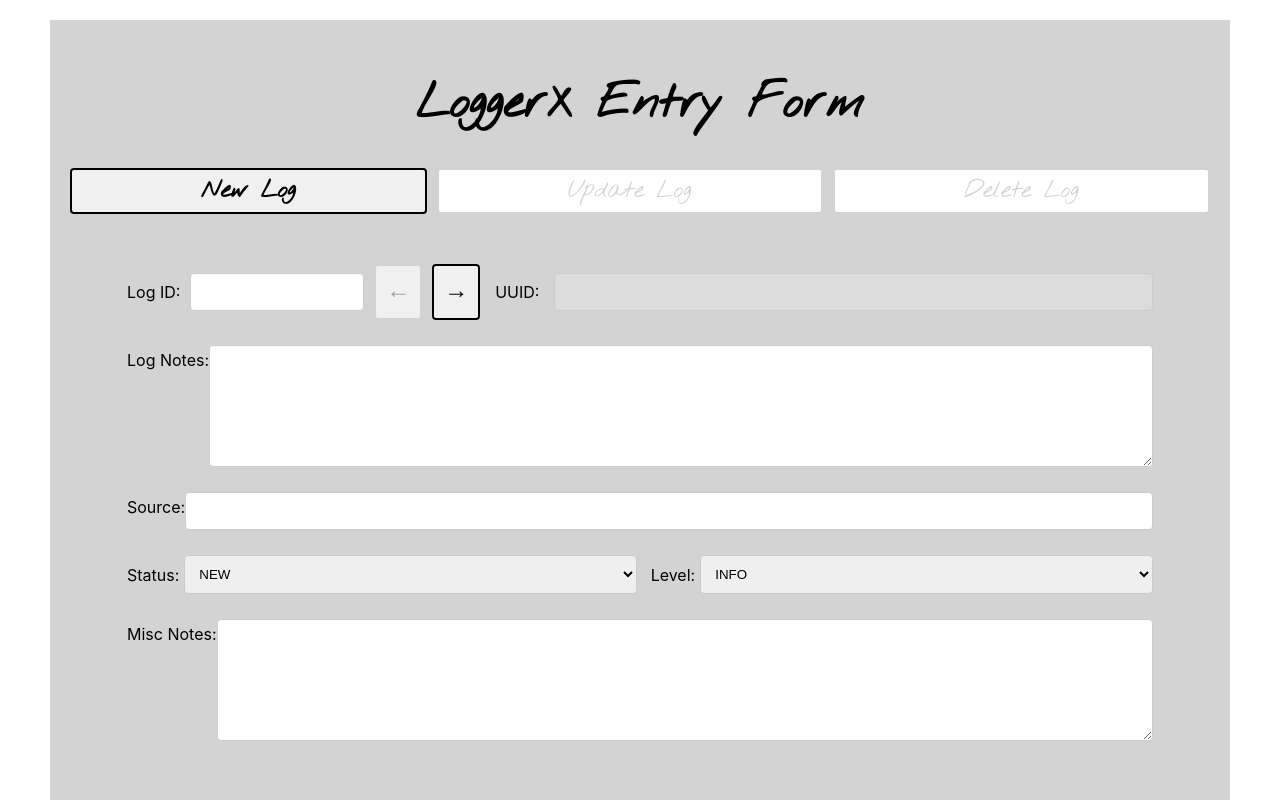
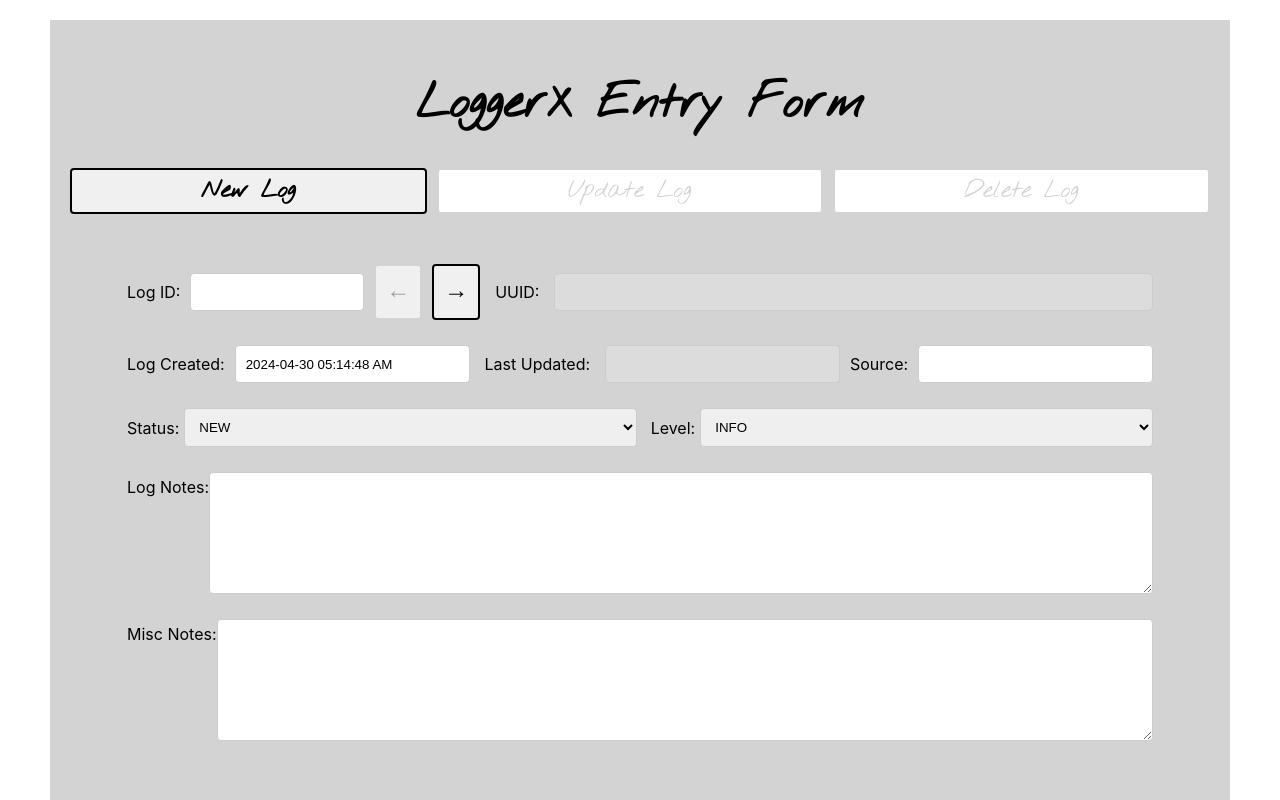
Before and after one commit to AznIronMan/logger_x, a React (Create React App) app in the folder webgui/: page / in a window 1280 px wide. Shown: the top 800 px of the page. Built offline with nearby package versions, Linux system fonts and the light colour scheme; no server answers.

Commit message:
more updates to the update on webgui and backend

```diff
--- a/webgui/package.json
+++ b/webgui/package.json
@@ -15,7 +15,7 @@
     "web-vitals": "^2.1.4"
   },
   "scripts": {
-    "start": "REACT_APP_API_URL=echo.portland.cnbllc.local REACT_APP_API_PORT=9199 REACT_APP_SECRET_KEY=JazzyJazIsNo1 PORT=9200 HTTPS=true SSL_CRT_FILE=/data/ca/certs/echo.portland.cnbllc.local.crt SSL_KEY_FILE=/data/ca/certs/echo.portland.cnbllc.local.key react-scripts start",
+    "start": "REACT_APP_API_URL=echo.portland.cnbllc.local REACT_APP_API_PORT=9199 REACT_APP_SECRET_KEY=JazzyJazIsNo1 REACT_APP_MILITARY_TIME=true PORT=9200 HTTPS=true SSL_CRT_FILE=/data/ca/certs/echo.portland.cnbllc.local.crt SSL_KEY_FILE=/data/ca/certs/echo.portland.cnbllc.local.key react-scripts start",
     "build": "react-scripts build",
     "test": "react-scripts test",
     "eject": "react-scripts eject"
--- a/webgui/src/App.js
+++ b/webgui/src/App.js
@@ -5,9 +5,40 @@ import "./App.css";
 
 const debugMode = true; // Set to true to enable console logging
 
-// TODO: need to make sure that logid is fetched on update in fastapi side!
+// TODO: Implement the delete log functionality
+// TODO: Implement the admin delete function
+// TODO: add search bar option to search id, date, text dynamically
 
 function App() {
+  // top-level functions
+  const militaryTime = process.env.REACT_APP_MILITARY_TIME || false;
+
+  const getFormattedDate = useCallback(() => {
+    const date = new Date();
+    const year = date.getFullYear();
+    const month = (date.getMonth() + 1).toString().padStart(2, "0");
+    const day = date.getDate().toString().padStart(2, "0");
+    const hours = date.getHours();
+    const minutes = date.getMinutes().toString().padStart(2, "0");
+    const seconds = date.getSeconds().toString().padStart(2, "0");
+
+    const hourDisplay = militaryTime
+      ? hours.toString().padStart(2, "0")
+      : (hours % 12 || 12).toString().padStart(2, "0");
+    const amPm = hours >= 12 ? "PM" : "AM";
+
+    const formattedDate = `${year}-${month}-${day} ${hourDisplay}:${minutes}:${seconds}${militaryTime ? "" : " " + amPm}`;
+    return formattedDate;
+  }, [militaryTime]);
+
+  function safelyParseJSON(json) {
+    try {
+      return JSON.parse(json);
+    } catch (e) {
+      return null;
+    }
+  }
+
   // states
   const [buttonsActive, setButtonsActive] = useState({
     newLog: true,
@@ -27,6 +58,8 @@ function App() {
     level: "INFO",
     status: "new",
     misc: "",
+    log_date: getFormattedDate(),
+    last_updated: "",
     admin_delete: false,
   });
 
@@ -104,13 +137,17 @@ function App() {
       level: "INFO",
       status: "new",
       misc: "",
+      log_date: getFormattedDate(),
+      last_updated: "",
       admin_delete: false,
     });
     setIsFormLocked(false);
-  }, []);
+    setIsUpdateMode(false);
+  }, [getFormattedDate]);
 
   const fetchNewLogId = useCallback(async () => {
     try {
+      setIsUpdateMode(false);
       const response = await axios.get(
         `https://${apiURL}:${apiPort}/newlogid`,
         {
@@ -129,15 +166,24 @@ function App() {
         level: "INFO",
         status: "new",
         misc: "",
+        log_date: getFormattedDate(),
+        last_updated: "",
         admin_delete: false,
       }));
-      setHasNext(false); // No next log ID expected after a new log entry
+      setHasNext(false);
       checkLogIdExists(response.data.new_log_id);
       setIsFormLocked(false);
     } catch (error) {
       if (debugMode) console.error("Failed to fetch new log ID:", error);
     }
-  }, [apiURL, apiPort, secretKey, checkLogIdExists, setIsFormLocked]);
+  }, [
+    apiURL,
+    apiPort,
+    secretKey,
+    checkLogIdExists,
+    setIsFormLocked,
+    getFormattedDate,
+  ]);
 
   const fetchFirstLogId = useCallback(async () => {
     try {
@@ -194,7 +240,13 @@ function App() {
           source: logResponse.data.source || "",
           level: logResponse.data.level || "INFO",
           status: logResponse.data.status || "new",
-          misc: logResponse.data.internal.misc || "",
+          misc: safelyParseJSON(logResponse.data.internal)?.misc || "",
+          log_date: formatDateTime(logResponse.data.datetime) || "",
+          last_updated:
+            (formatDateTime(logResponse.data.last_updated) || "") ===
+            "Invalid Date"
+              ? ""
+              : formatDateTime(logResponse.data.last_updated),
         });
         setIsFormLocked(true);
       } else {
@@ -245,7 +297,13 @@ function App() {
           source: logResponse.data.source || "",
           level: logResponse.data.level || "INFO",
           status: logResponse.data.status || "new",
-          misc: logResponse.data.internal.misc || "",
+          misc: safelyParseJSON(logResponse.data.internal)?.misc || "",
+          log_date: formatDateTime(logResponse.data.datetime) || "",
+          last_updated:
+            (formatDateTime(logResponse.data.last_updated) || "") ===
+            "Invalid Date"
+              ? ""
+              : formatDateTime(logResponse.data.last_updated),
         });
         setHasPrevious(true);
         setIsFormLocked(true);
@@ -261,6 +319,35 @@ function App() {
     }
   }, [apiURL, apiPort, secretKey, formData.log_id, checkLogIdExists]);
 
+  function formatDateTime(isoDateString) {
+    const date = new Date(isoDateString);
+    const formatter = new Intl.DateTimeFormat("en-US", {
+      year: "numeric",
+      month: "2-digit",
+      day: "2-digit",
+      hour: "2-digit",
+      minute: "2-digit",
+      second: "2-digit",
+      hour12: false,
+    });
+
+    const [
+      { value: month },
+      ,
+      { value: day },
+      ,
+      { value: year },
+      ,
+      { value: hour },
+      ,
+      { value: minute },
+      ,
+      { value: second },
+    ] = formatter.formatToParts(date);
+
+    return `${year}-${month}-${day} ${hour}:${minute}:${second}`;
+  }
+
   const handleChange = (e) => {
     const { name, value, type, checked } = e.target;
     const newValue = type === "checkbox" ? checked : value || "";
@@ -273,7 +360,6 @@ function App() {
   const handleSubmit = async (e) => {
     e.preventDefault();
 
-    // Check for valid form submission
     const submissionCheck = checkSubmission(
       formData.log_notes,
       formData.source,
@@ -287,7 +373,6 @@ function App() {
       return;
     }
 
-    // Clean form data
     formData.log_notes = stripInvalidCharacters(formData.log_notes);
     formData.source = stripInvalidCharacters(formData.source);
     if (formData.misc) {
@@ -296,25 +381,20 @@ function App() {
 
     if (debugMode) console.log(formData);
 
-    // Determine the endpoint based on update or add mode
     const endpoint = isUpdateMode ? `/update/${formData.uuid}` : `/add`;
 
-    // Configure the request to the server
     try {
       const response = await axios({
-        method: "post", // Use 'post' for both adding and updating
+        method: "post",
         url: `https://${apiURL}:${apiPort}${endpoint}`,
-        data: formData, // Unified data structure for both operations
+        data: formData,
         headers: {
           "Content-Type": "application/json",
           "X-Secret-Key": secretKey,
         },
       });
 
-      // Log the server response in debug mode
       if (debugMode) console.log("Server Response:", response.data);
-
-      // Handle response from server
       if (response.data.status === "success") {
         alert(
           isUpdateMode
@@ -322,9 +402,7 @@ function App() {
             : "Log submitted successfully!"
         );
         clearForm();
-        if (!isUpdateMode) {
-          fetchNewLogId();
-        }
+        fetchNewLogId();
       } else {
         alert("Failed to submit log: " + response.data.message);
       }
@@ -356,7 +434,6 @@ function App() {
       return;
     } else {
       if (isUpdateMode) {
-        // Logic to revert any unsaved changes, if necessary
         setIsUpdateMode(false);
       } else {
         // Existing clear form logic here
@@ -443,7 +520,6 @@ function App() {
           disabled={buttonsActive.newLog ? false : true}
           className={`button-obj new-log ${buttonsActive.newLog ? "active" : "inactive"}`}
           onClick={() => {
-            // toggleButton('newLog');
             fetchNewLogId();
             setIsFormLocked(false);
           }}
@@ -463,8 +539,7 @@ function App() {
           disabled={buttonsActive.deleteLog ? false : true}
           className={`button-obj delete-log ${buttonsActive.deleteLog ? "active" : "inactive"}`}
           onClick={() => {
-            console.log("Delete Log Pressed");
-            // toggleButton('deleteLog')
+            console.log("NOT IMPLEMENTED: Delete Log Pressed");
           }}
         >
           Delete Log
@@ -514,17 +589,23 @@ function App() {
             disabled={buttonsActive.updateLog ? false : true}
           />
         </div>
-        <div className="form-row">
-          <label>Log Notes:</label>
-          <textarea
-            name="log_notes"
-            value={formData.log_notes}
-            readOnly={isFormLocked && !isUpdateMode}
-            onChange={handleChange}
-            className={isUpdateMode ? "update-mode" : ""}
+        <div className="form-row log-id-uuid-container">
+          <label>Log Created:</label>
+          <input
+            type="text"
+            name="log_date"
+            value={formData.log_date || getFormattedDate()}
+            readOnly
           />
-        </div>
-        <div className="form-row">
+          <label className="uuid-label">Last Updated:</label>
+          <input
+            type="text"
+            name="last_updated"
+            className="uuid-input"
+            value={formData.last_updated}
+            readOnly
+            disabled={buttonsActive.updateLog ? false : true}
+          />{" "}
           <label>Source:</label>
           <input
             type="text"
@@ -568,6 +649,16 @@ function App() {
           </select>
         </div>
         <div className="form-row">
+          <label>Log Notes:</label>
+          <textarea
+            name="log_notes"
+            value={formData.log_notes}
+            readOnly={isFormLocked && !isUpdateMode}
+            onChange={handleChange}
+            className={isUpdateMode ? "update-mode" : ""}
+          />
+        </div>
+        <div className="form-row">
           <label>Misc Notes:</label>
           <textarea
             name="misc"
@@ -592,7 +683,9 @@ function App() {
         <div className="form-row" />
         <div className="buttons">
           <button
-            disabled={!buttonsActive.submitForm}
+            disabled={
+              !buttonsActive.submitForm || (!isUpdateMode && isFormLocked)
+            }
             className={`button-obj submit-form ${buttonsActive.submitForm ? "active" : "inactive"}`}
           >
             {isUpdateMode ? "Update Record" : "Submit"}
```
Also changed, not shown: 1 other file (tests, documents, lock files or other folders).
